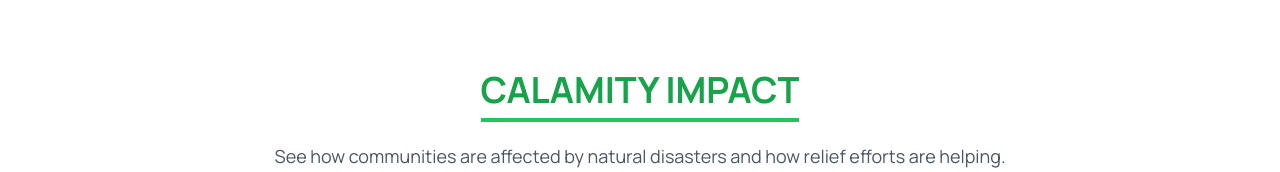
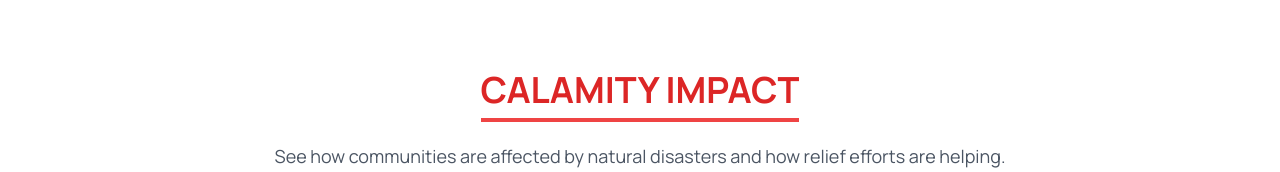
Before and after one commit to Rensutsuk/hirayalink, a Next.js app: page /learn-more in a window 1280 px wide. Shown: the part 426-598 px from the top of the page. Built offline with nearby package versions, Linux system fonts and the light colour scheme.

Commit message:
learnmore

```diff
--- a/app/learn-more/page.tsx
+++ b/app/learn-more/page.tsx
@@ -20,7 +20,7 @@ export default function LearnMore() {
       {/* Calamity Impact Section */}
       <div className="bg-white py-20 px-5">
         <div className="max-w-7xl mx-auto text-center">
-          <h2 className="text-4xl font-bold mb-5 text-green-600 border-b-4 border-green-500 inline-block pb-2">
+          <h2 className="text-4xl font-bold mb-5 text-red-600 border-b-4 border-red-500 inline-block pb-2">
             CALAMITY IMPACT
           </h2>
           <p className="mb-10 text-lg text-gray-600 px-5">
```
